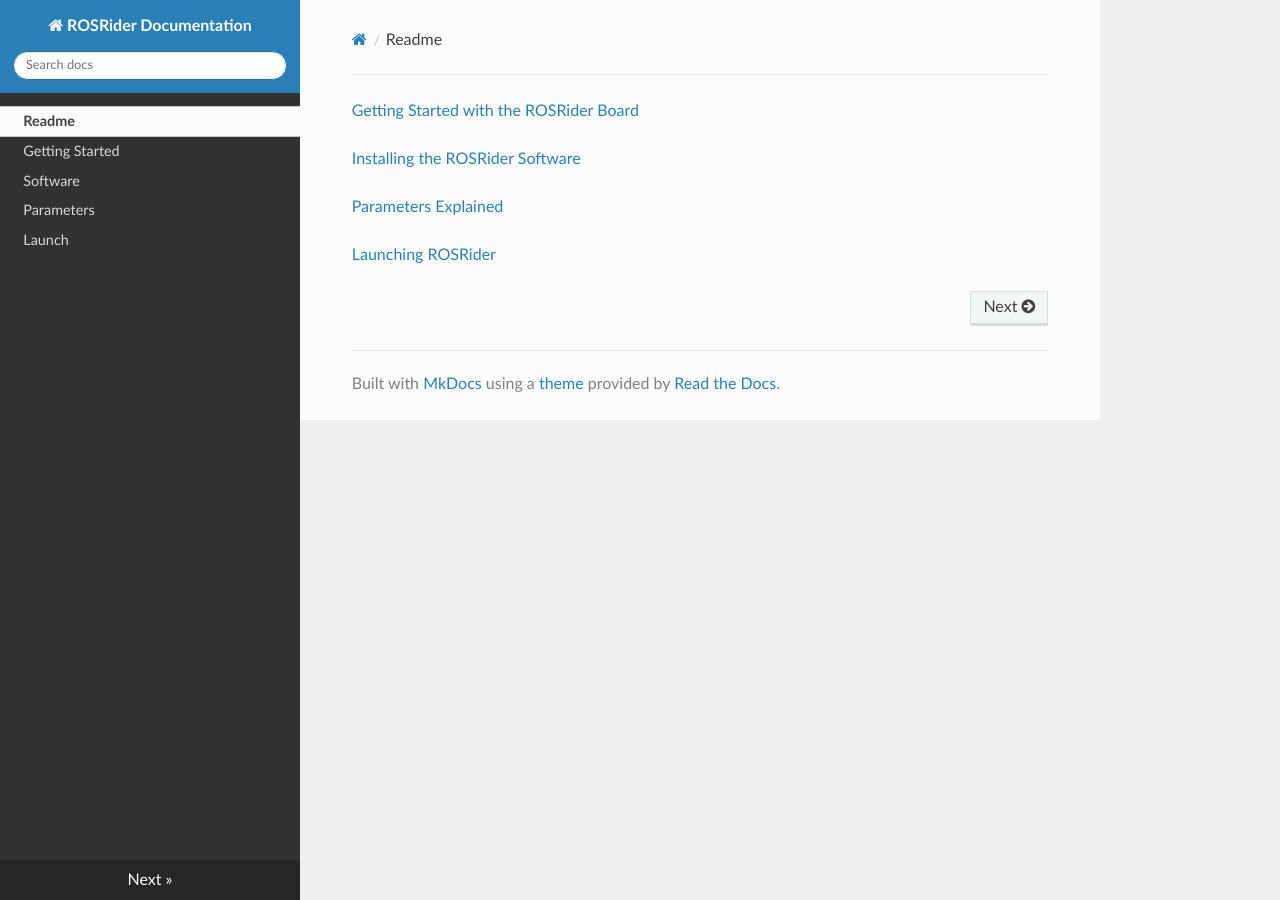
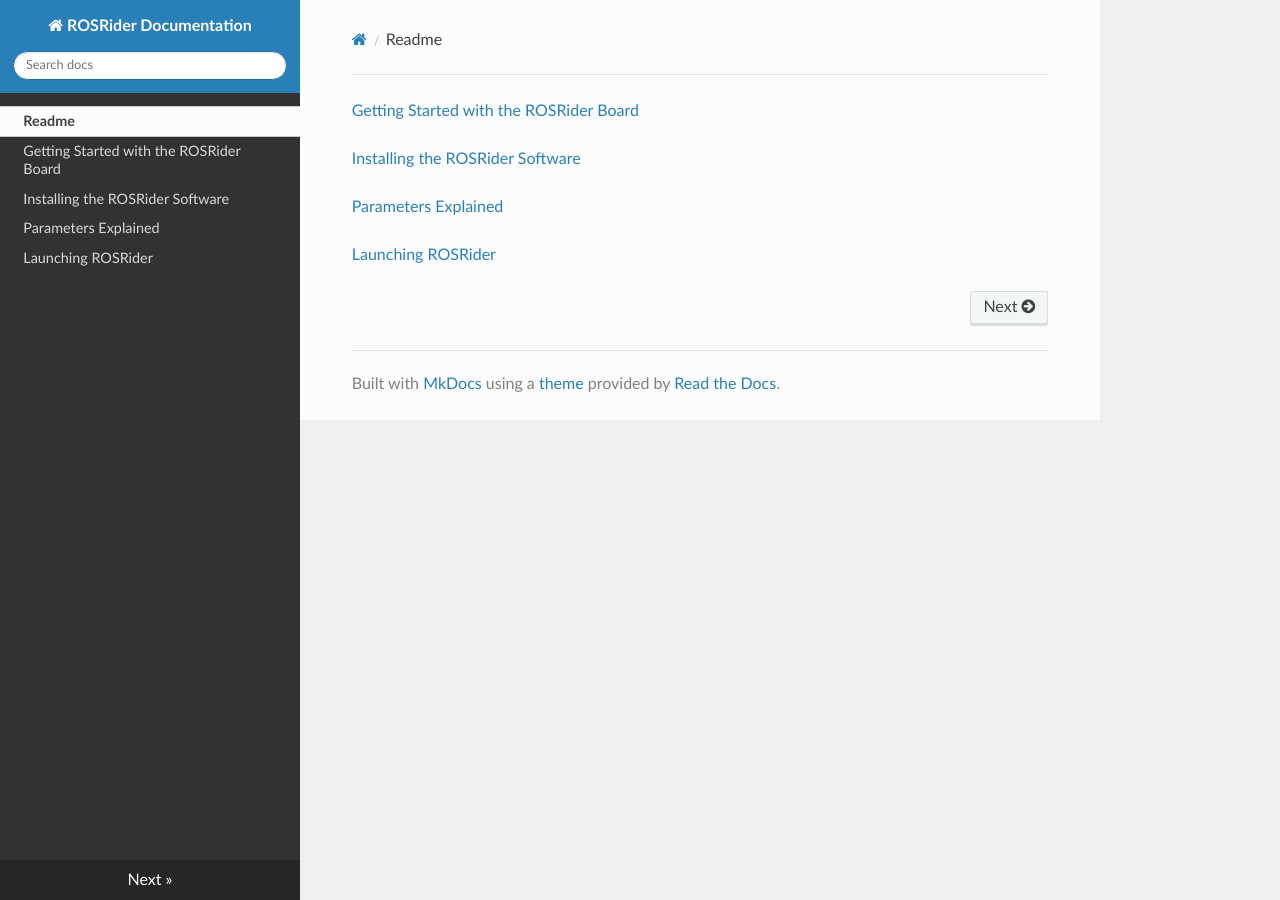
Before and after one commit to ROSRider/rosrider_doc, an MkDocs documentation site: the page built from docs/README.md, in a window 1280 px wide. Built offline with MkDocs 1.6.1, drawn with Linux system fonts in a browser that asks for light colours; nearby versions of some CDN libraries; old or Windows-style settings are respelled for this version of MkDocs.

Commit message:
latest commit

```diff
--- a/mkdocs.yml
+++ b/mkdocs.yml
@@ -1,8 +1,8 @@
 site_name: ROSRider Documentation
 pages:
 - Readme: README.md
-- Getting Started: 01_START.md
-- Software: 02_SOFTWARE.md
-- Parameters: 03_PARAMS.md
-- Launch: 04_LAUNCH.md
+- Getting Started with the ROSRider Board: 01_START.md
+- Installing the ROSRider Software: 02_SOFTWARE.md
+- Parameters Explained: 03_PARAMS.md
+- Launching ROSRider: 04_LAUNCH.md
 theme: readthedocs
```
